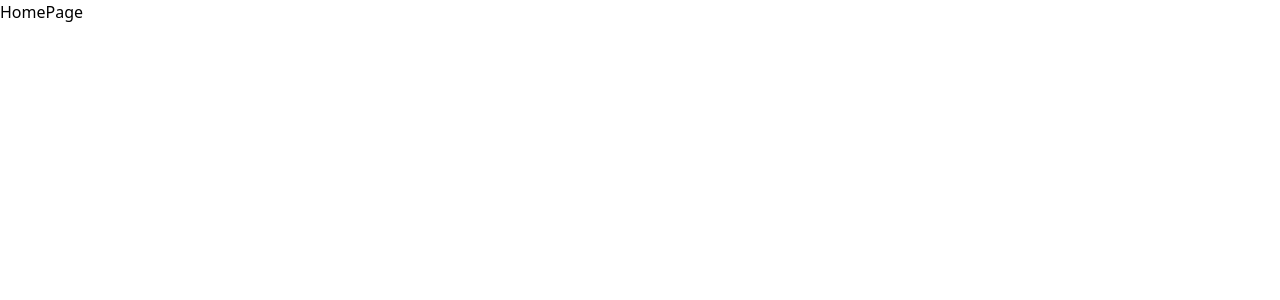
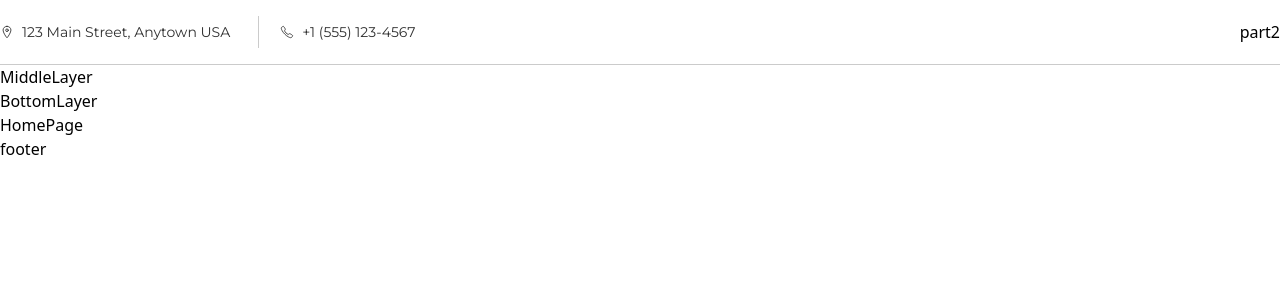
Before and after one commit to Md-Shihab247/eshop, a React (Vite) app: page / in a window 1280 px wide. Shown: the top 300 px of the page. Built offline with nearby package versions, Linux system fonts and the light colour scheme.

Commit message:
top-layer half complete
The half portion of top layer in header section is complete

```diff
--- a/index.html
+++ b/index.html
@@ -5,6 +5,7 @@
     <link rel="icon" type="image/svg+xml" href="/vite.svg" />
     <meta name="viewport" content="width=device-width, initial-scale=1.0" />
     <title>E-Shop</title>
+    <link href="https://fonts.googleapis.com/css?family=Montserrat:100,200,300,regular,500,600,700,800,900,100italic,200italic,300italic,italic,500italic,600italic,700italic,800italic,900italic" rel="stylesheet" />
   </head>
   <body>
     <div id="root"></div>
--- a/package.json
+++ b/package.json
@@ -13,6 +13,7 @@
     "@tailwindcss/vite": "^4.1.6",
     "react": "^19.1.0",
     "react-dom": "^19.1.0",
+    "react-icons": "^5.5.0",
     "react-router-dom": "^7.6.0",
     "tailwindcss": "^4.1.6"
   },
--- a/src/App.jsx
+++ b/src/App.jsx
@@ -5,18 +5,21 @@ import ProductDetailPage from "./pages/ProductDetailPage";
 import CheakoutPage from "./pages/CheakoutPage";
 import BlogPage from "./pages/BlogPage";
 import ContactPage from "./pages/ContactPage";
+import CommonLayouts from "./components/layouts/CommonLayouts";
 
 function App() {
 
   return (
     <>
       <Routes>
+        <Route element= {<CommonLayouts />}>
           <Route index element={<HomePage />} />
           <Route path="/product-list" element={<ProductListPage />} />
           <Route path="/product-detail" element={<ProductDetailPage />} />
           <Route path="/checkout" element={<CheakoutPage />} />
           <Route path="/blog" element={<BlogPage />} />
           <Route path="/contact" element={<ContactPage />} />
+        </Route>
       </Routes>
     </>
   )
--- /dev/null
+++ b/src/components/layouts/CommonLayouts.jsx
@@ -0,0 +1,14 @@
+import { Outlet } from 'react-router-dom'
+import Header from './header/Header'
+
+const CommonLayouts = () => {
+  return (
+    <>
+      <Header />
+      <Outlet />
+      <div>footer</div>
+    </>
+  )
+}
+
+export default CommonLayouts
--- /dev/null
+++ b/src/components/layouts/Container.jsx
@@ -0,0 +1,10 @@
+
+const Container = ({children}) => {
+  return (
+    <div className='max-w-[1520px] mx-auto'>
+      {children}
+    </div>
+  )
+}
+
+export default Container
--- /dev/null
+++ b/src/components/layouts/header/BottomLayer.jsx
@@ -0,0 +1,9 @@
+import React from 'react'
+
+const BottomLayer = () => {
+  return (
+    <div>BottomLayer</div>
+  )
+}
+
+export default BottomLayer
--- /dev/null
+++ b/src/components/layouts/header/Header.jsx
@@ -0,0 +1,15 @@
+import TopLayer from './TopLayer'
+import MiddleLayer from './MiddleLayer'
+import BottomLayer from './BottomLayer'
+
+const Header = () => {
+  return (
+    <>
+        <TopLayer />
+        <MiddleLayer />
+        <BottomLayer />
+    </>
+  )
+}
+
+export default Header
--- /dev/null
+++ b/src/components/layouts/header/MiddleLayer.jsx
@@ -0,0 +1,9 @@
+import React from 'react'
+
+const MiddleLayer = () => {
+  return (
+    <div>MiddleLayer</div>
+  )
+}
+
+export default MiddleLayer
--- /dev/null
+++ b/src/components/layouts/header/TopLayer.jsx
@@ -0,0 +1,17 @@
+import Container from "../Container"
+import TopLeft from "./topLayerComponents/TopLeft"
+
+const TopLayer = () => {
+  return (
+    <div className=" border-b border-[#CBCBCB]">
+        <Container>
+            <div className="flex justify-between items-center py-5">
+                <TopLeft/>
+                <div>part2</div>
+            </div>
+        </Container>
+    </div>
+  )
+}
+
+export default TopLayer
--- /dev/null
+++ b/src/components/layouts/header/topLayerComponents/TopLeft.jsx
@@ -0,0 +1,23 @@
+import { IoCallOutline, IoLocationOutline } from "react-icons/io5"
+import { Link } from "react-router-dom"
+
+const TopLeft = () => {
+  return (
+    <div>
+      <div className=" flex items-center justify-center gap-[50px] relative font-montserrat text-[#303030] text-sm font-normal leading-5 before:absolute before:left-[62%] before:h-8 before:w-[1px] before:bg-[#CBCBCB]">
+        <span className="cursor-pointer flex items-center justify-center gap-2">
+          <IoLocationOutline />
+          <Link to="https://maps.app.goo.gl/n58JNE5g419y34Uc8" target="_blank">
+            123 Main Street, Anytown USA
+          </Link>
+        </span>
+        <span className=" cursor-pointer flex items-center justify-center gap-2">
+          <IoCallOutline />
+          <Link to="tel: +1 (555) 123-4567">+1 (555) 123-4567</Link>
+        </span>
+      </div>
+    </div>
+  );
+};
+
+export default TopLeft;
--- /dev/null
+++ b/src/components/layouts/header/topLayerComponents/TopRight.jsx
@@ -0,0 +1,9 @@
+import React from 'react'
+
+const TopRight = () => {
+  return (
+    <div></div>
+  )
+}
+
+export default TopRight
--- a/src/index.css
+++ b/src/index.css
@@ -1 +1,5 @@
 @import "tailwindcss";
+
+@theme{
+    --font-montserrat : "Montserrat", sans-serif
+}
```
Also changed, not shown: 1 other file (tests, documents, lock files or other folders). Lines whose indentation alone changed are shown as unchanged.
